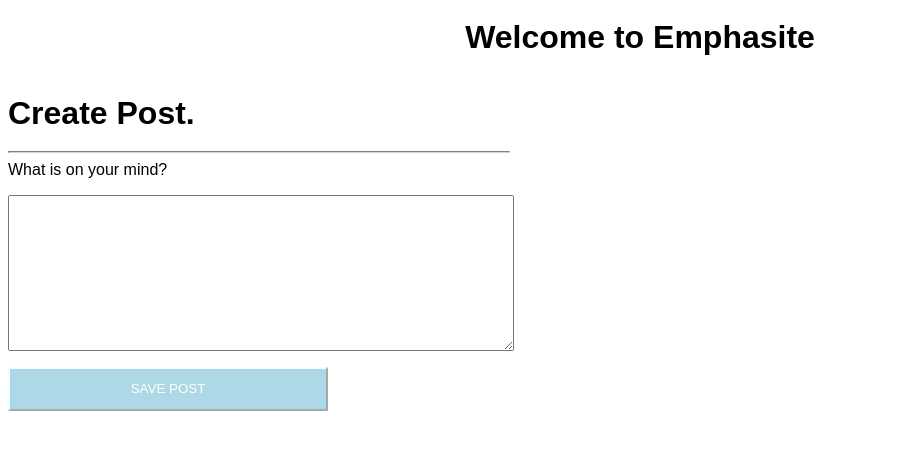
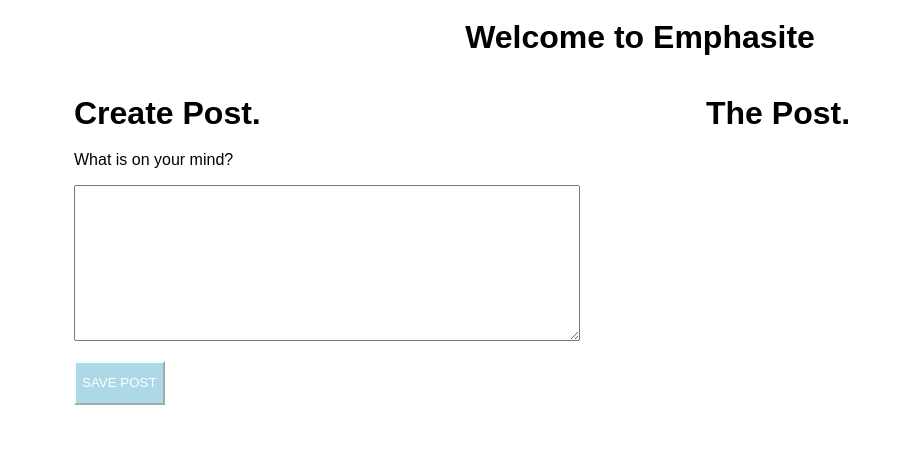
Before and after one commit to nicholaspretorius/mean, an Angular app: page / in a window 1280 px wide. Shown: the top 450 px of the page, without its empty margins (0-903 px from the left). Built offline with nearby package versions, Linux system fonts and the light colour scheme.

Commit message:
Restructured post-create.

```diff
--- a/src/app/app.component.ts
+++ b/src/app/app.component.ts
@@ -3,7 +3,7 @@
 @Component({
   selector: 'app-root',
   templateUrl: './app.component.html',
-  styleUrls: ['./app.component.css']
+  styleUrls: ['./app.component.scss']
 })
 export class AppComponent {
   title = 'Emphasite';
--- a/src/app/posts/post-create/post-create.component.html
+++ b/src/app/posts/post-create/post-create.component.html
@@ -1,5 +1,11 @@
-<h1>Create Post.</h1>
-<hr />
-<label for="post-create">What is on your mind?</label>
-<textarea name="post-create" cols="30" rows="10"></textarea>
-<button>Save Post</button>
+<div>
+  <h1>Create Post.</h1>
+  <label for="post-create">What is on your mind?</label>
+  <textarea name="post-create" cols="30" rows="10" [value]="post"></textarea>
+  <button (click)="onSavePost()">Save Post</button>
+</div>
+
+<div>
+  <h1>The Post.</h1>
+  <p>{{ post }}</p>
+</div>
--- a/src/app/posts/post-create/post-create.component.scss
+++ b/src/app/posts/post-create/post-create.component.scss
@@ -2,8 +2,13 @@
 
 :host {
   display: flex;
-  flex-direction: column;
-  max-width: 500px;
+  flex-direction: row;
+  justify-content: space-around;
+
+  & > div {
+    max-width: 500px;
+    min-width: 500px;
+  }
 }
 
 label {
--- a/src/app/posts/post-create/post-create.component.ts
+++ b/src/app/posts/post-create/post-create.component.ts
@@ -6,5 +6,12 @@
   styleUrls: ['./post-create.component.scss']
 })
 export class PostCreateComponent {
+  post = '';
+
   constructor() {}
+
+  onSavePost() {
+    this.post = 'Testing this!';
+    console.log(this.post);
+  }
 }
```
Also changed, not shown: src/app/app.component.scss (renamed from src/app/app.component.css).
